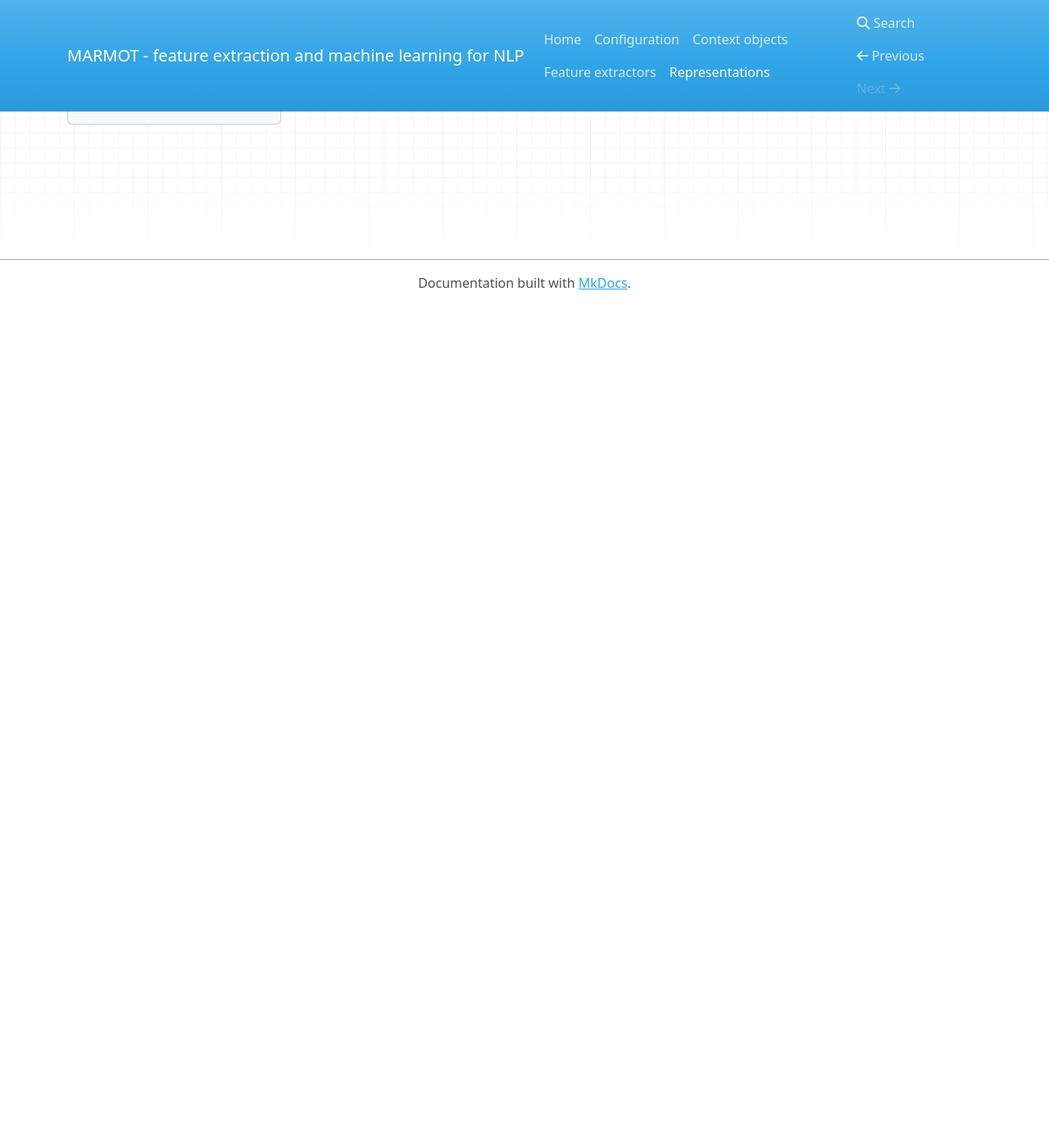
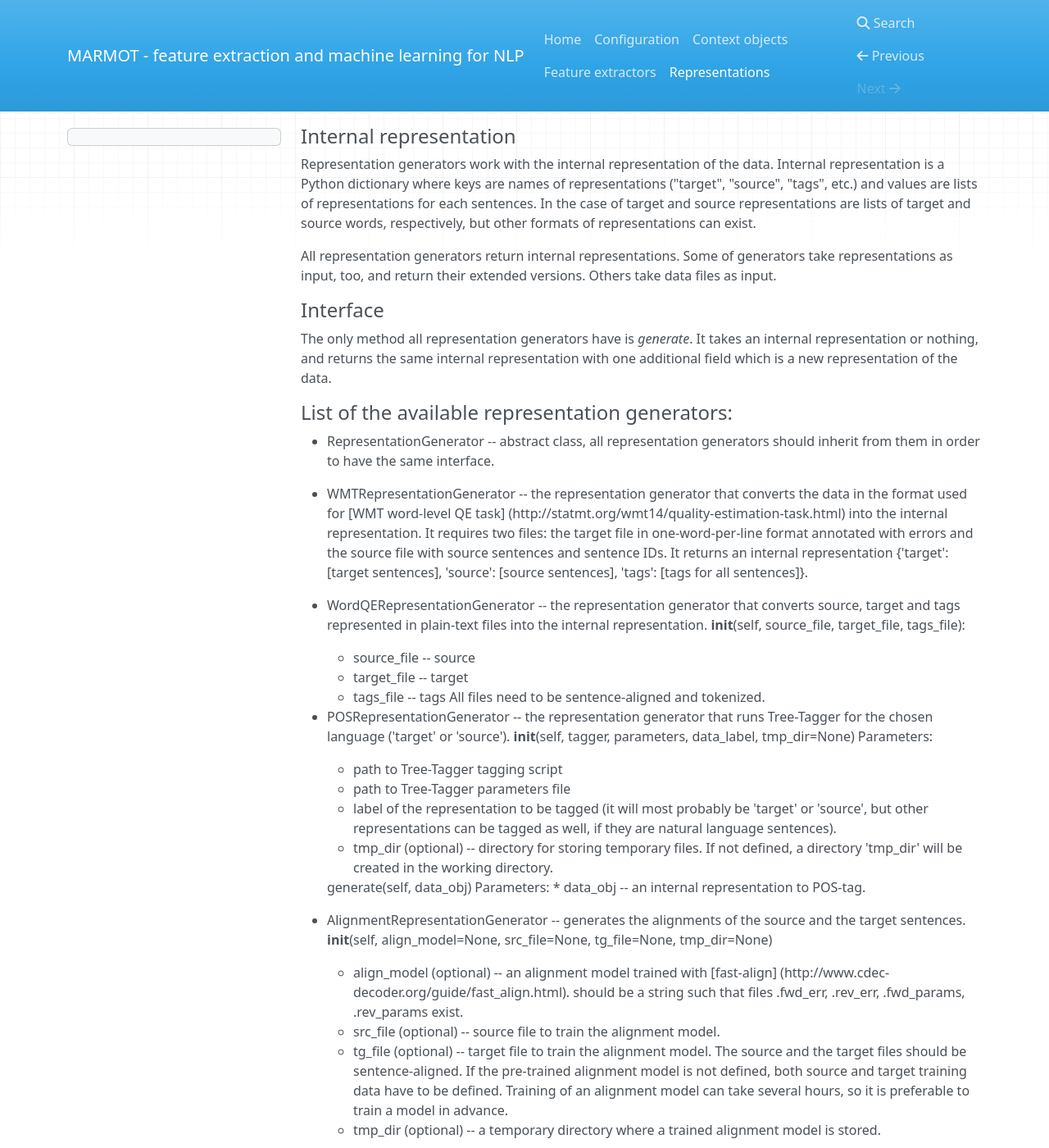
Before and after one commit to qe-team/marmot, an MkDocs documentation site: the page built from docs/docs/representations.md, in a window 1280 px wide and 1400 px high, scrolled down 270 px. Shown: the whole window at 82% size. Built offline with MkDocs 1.6.1, drawn with Linux system fonts in a browser that asks for light colours; nearby versions of some CDN libraries; before the commit the page ends 900 px from its top, so only the background shows below that; some of the changed text lies outside the part shown.

Commit message:
docs representations

```diff
--- a/docs/docs/representations.md
+++ b/docs/docs/representations.md
@@ -3,3 +3,56 @@
 A representation is exactly what it sounds like -- a way of representing your data. For many NLP tasks, a model must be learned before the data can be mapped into a new representation. This applies to parsing, POS tagging, chunking, alignment, etc...
 
 It often makes more sense to compute representations offline -- i.e. not when we are trying to learn our models, because computing the representation at feature extraction time can make things much slower. For this reason, we introduce the concept of _representation generators_. A representation generator adds some data to your context objects, data that will be used to compute some feature values later in the experiment pipeline.
+
+#### Internal representation
+
+Representation generators work with the internal representation of the data. Internal representation is a Python dictionary where keys are names of representations ("target", "source", "tags", etc.) and values are lists of representations for each sentences. In the case of target and source representations are lists of target and source words, respectively, but other formats of representations can exist.
+
+All representation generators return internal representations. Some of generators take representations as input, too, and return their extended versions. Others take data files as input.
+
+#### Interface
+
+The only method all representation generators have is _generate_. It takes an internal representation or nothing, and returns the same internal representation with one additional field which is a new representation of the data.
+
+#### List of the available representation generators:
+
+* RepresentationGenerator -- abstract class, all representation generators should inherit from them in order to have the same interface.
+
+* WMTRepresentationGenerator -- the representation generator that converts the data in the format used for [WMT word-level QE task] (http://statmt.org/wmt14/quality-estimation-task.html) into the internal representation. It requires two files: the target file in one-word-per-line format annotated with errors and the source file with source sentences and sentence IDs. It returns an internal representation {'target': [target sentences], 'source': [source sentences], 'tags': [tags for all sentences]}.
+
+* WordQERepresentationGenerator -- the representation generator that converts source, target and tags represented in plain-text files into the internal representation.
+	__init__(self, source_file, target_file, tags_file):
+	* source_file -- source
+	* target_file -- target
+	* tags_file -- tags
+All files need to be sentence-aligned and tokenized.
+
+* POSRepresentationGenerator -- the representation generator that runs Tree-Tagger for the chosen language ('target' or 'source').
+	__init__(self, tagger, parameters, data_label, tmp_dir=None)
+	Parameters:
+	* path to Tree-Tagger tagging script
+	* path to Tree-Tagger parameters file
+	* label of the representation to be tagged (it will most probably be 'target' or 'source', but other representations can be tagged as well, if they are natural language sentences).
+	* tmp_dir (optional) -- directory for storing temporary files. If not defined, a directory 'tmp_dir' will be created in the working directory.
+
+	generate(self, data_obj)
+	Parameters:
+	* data_obj -- an internal representation to POS-tag.
+
+* AlignmentRepresentationGenerator -- generates the alignments of the source and the target sentences.
+	__init__(self, align_model=None, src_file=None, tg_file=None, tmp_dir=None)
+	* align_model (optional) -- an alignment model trained with [fast-align] (http://www.cdec-decoder.org/guide/fast_align.html). <align_model> should be a string such that files <align_model>.fwd_err, <align_model>.rev_err, <align_model>.fwd_params, <align_model>.rev_params exist.
+	* src_file (optional) -- source file to train the alignment model.
+	* tg_file (optional) -- target file to train the alignment model. The source and the target files should be sentence-aligned. If the pre-trained alignment model is not defined, both source and target training data have to be defined. Training of an alignment model can take several hours, so it is preferable to train a model in advance.
+	* tmp_dir (optional) -- a temporary directory where a trained alignment model is stored.
+
+        generate(self, data_obj)
+        Parameters:
+        * data_obj -- an internal representation. Fields data_obj['target'] and data_obj['source'] should exist and contain the same number of sentences.
+
+* GoogleTranslateRepresentationGenerator -- generates the automatic translations of the source sentences using Google Translate tool. This generator requires the Internet connection. The generation may fail due to network errors.
+	__init__(self, lang='en')
+	* lang (optional) -- target language
+
+        generate(self, data_obj)
+        * data_obj -- an internal representation. Field data_obj['source'] should exist.
```
